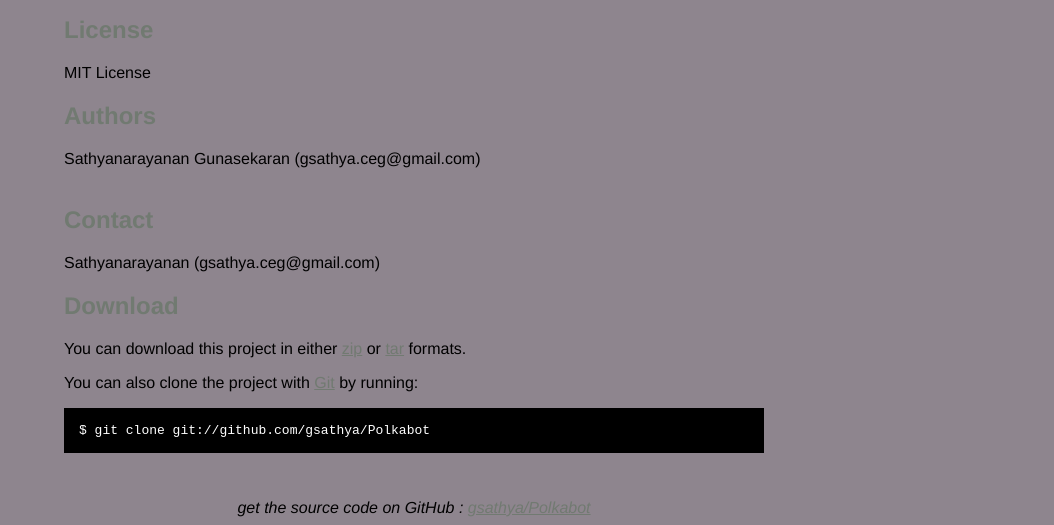
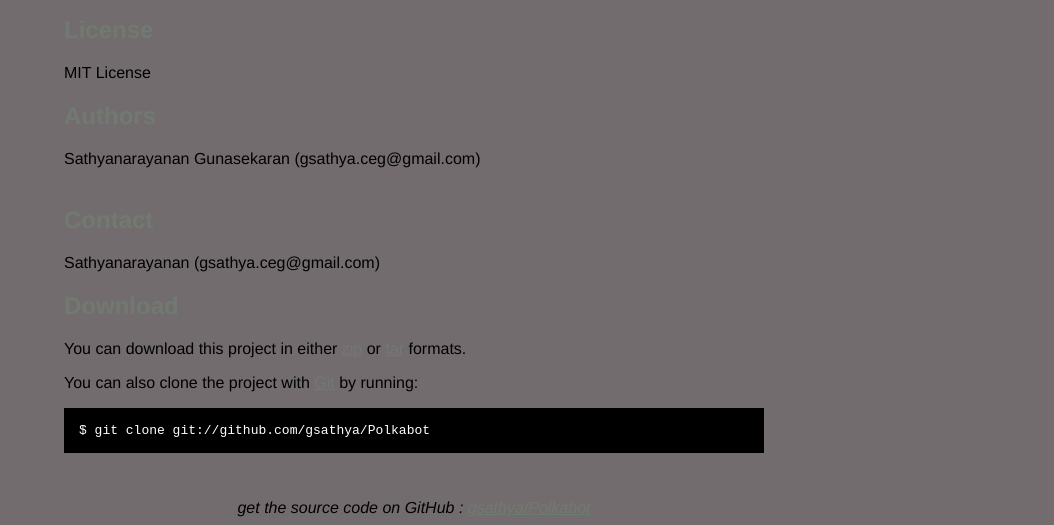
Before and after one commit to gsathya/Polkabot, a plain HTML site: page index.html in a window 1280 px wide. Shown: the part 318-843 px from the top of the page, without its empty margins (226-1280 px from the left). Drawn offline with Linux system fonts and the light colour scheme.

Commit message:
changed bg color

```diff
--- a/index.html
+++ b/index.html
@@ -8,7 +8,7 @@
   <style type="text/css">
     body {
       margin-top: 1.0em;
-      background-color: #8e858e;
+      background-color: #736C6E;
       font-family: Helvetica, Arial, FreeSans, san-serif;
       color: #000000;
     }
```
